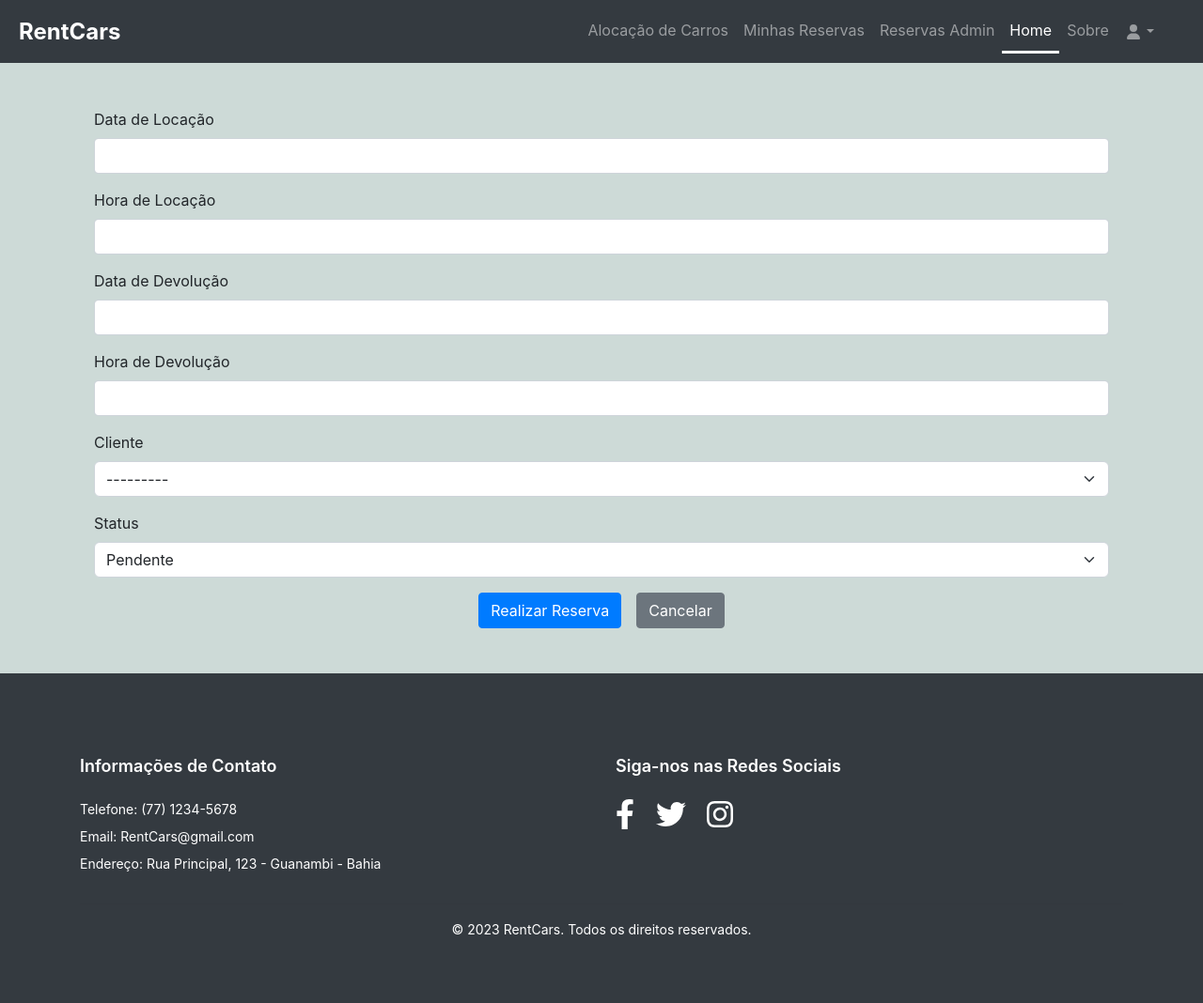
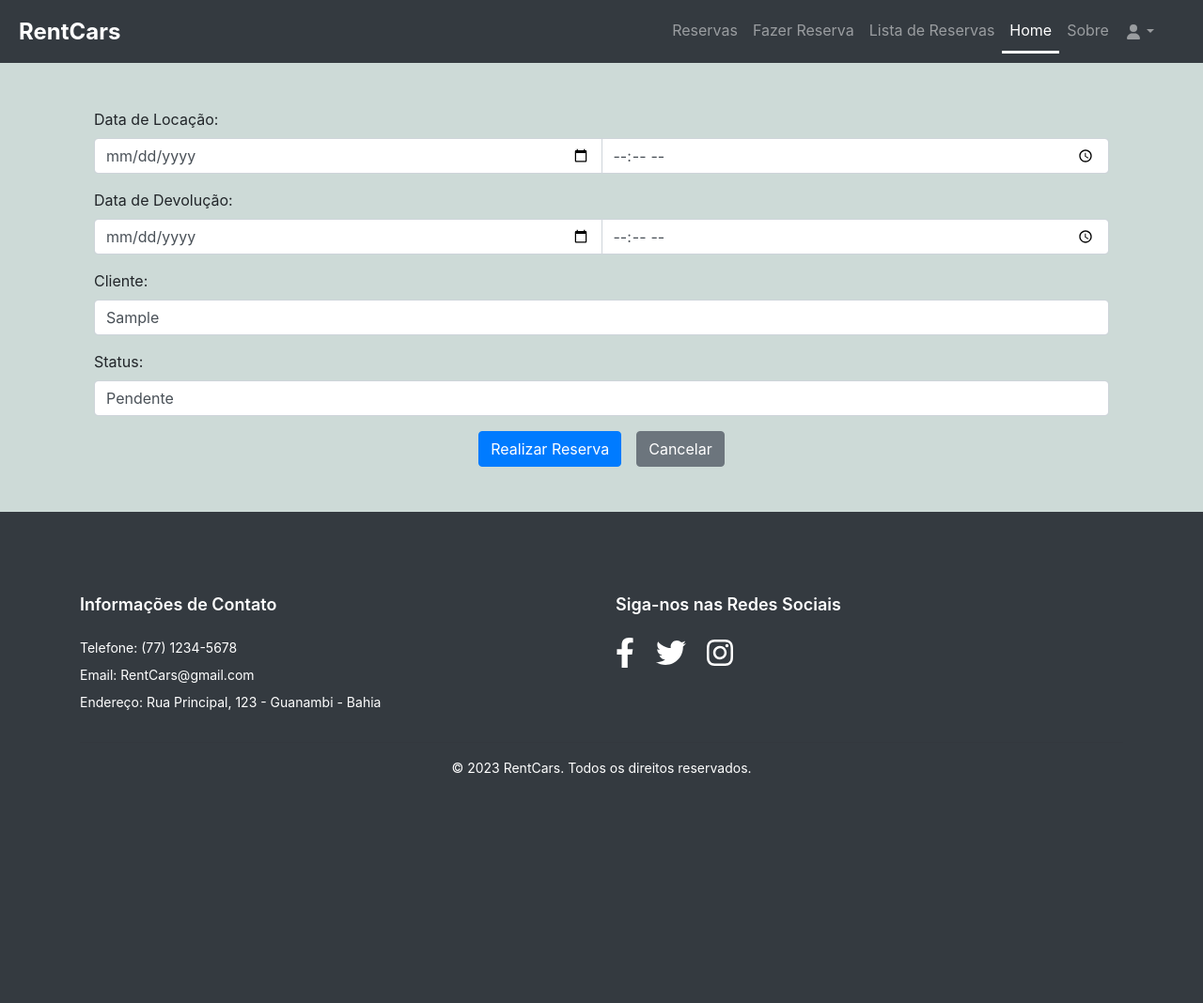
Before and after one commit to saviodev23/Projeto_Web1_Django, a Django app: page /alugar/veiculo/1 in a window 1280 px wide. Shown: the whole page at 94% size. After the commit the page ends 823 px from the top, so only its background shows below. Run offline with Django 4.2, Linux system fonts and the light colour scheme; a user stored in the database is signed in; tables that the repository leaves empty hold one stand-in row (values such as "Sample post"); some libraries are stand-ins or nearby versions.

Commit message:
Função de alugar carro finalizada

```diff
--- a/locacao/forms.py
+++ b/locacao/forms.py
@@ -28,11 +28,17 @@
         }
 
 class FormAdminLocacao(forms.ModelForm):
-    # data_locacao = forms.DateField(label='Data de Locação')
-    # data_devolucao = forms.DateField(label='Data de Devolução')
-    # hora_locacao = forms.TimeField(label='Hora de Locação')
-    # hora_devolucao = forms.TimeField(label='Hora de Devolução')
-    # cliente = forms.ModelChoiceField(queryset=User.objects.all())  # Usando ModelChoiceField
+    STATUS_LOCACAO = (
+        ('Pendente', 'Pendente'),
+        ('Retirado', 'Retirado'),
+        ('Cancelado', 'Cancelado'),
+        ('Devolvido','Devolvido'),
+    )
+    data_locacao = forms.DateField()
+    hora_locacao = forms.TimeField()
+    data_devolucao = forms.DateField()
+    hora_devolucao = forms.TimeField()
+    status = forms.ChoiceField(choices=STATUS_LOCACAO)
 
     class Meta:
         model = Locacao
--- a/locacao/views/views_admin.py
+++ b/locacao/views/views_admin.py
@@ -1,4 +1,5 @@
 from django.contrib import messages
+from django.contrib.auth.models import User
 from django.db.models import Q
 from django.shortcuts import render, redirect, get_object_or_404
 
@@ -115,12 +116,8 @@
                 data_devolucao = form.cleaned_data['data_devolucao']
                 hora_locacao = form.cleaned_data['hora_locacao']
                 hora_devolucao = form.cleaned_data['hora_devolucao']
-                cliente = form.cleaned_data['cliente'].id,
-
-                cliente_id = cliente
-                print(f'cliente',cliente_id)
-
-                status = form.cleaned_data['status'],
+                cliente = form.cleaned_data['cliente'].id
+                status = form.cleaned_data['status']
 
                 # aqui eu faço a contagem de dias atraves da data de locacao e devolucao
                 diferenca_dias = (data_devolucao - data_locacao)
@@ -131,9 +128,14 @@
                 # calculo da qtd de KM/dia
                 limite_km = (quantidade_dias * 100)
 
+                #para o carro ficar indisponivel quando o status ficar em Retirado
+                if status == 'Retirado':
+                    carro.disponivel = False
+                    carro.save()
+
                 reserva = Locacao.objects.create(
                     automovel=carro,
-                    cliente_id=cliente_id,
+                    cliente_id=cliente,
                     data_locacao=data_locacao,
                     data_devolucao=data_devolucao,
                     hora_locacao=hora_locacao,
@@ -146,11 +148,14 @@
                 )
                 reserva.save()
                 # deixando o automovel indisponivel para não possibilitar algum clienta fazer a reserva dele
-                return redirect('listar_reservas')
+                return redirect('listar_reservas_admin')
         else:
             form = FormAdminLocacao()
 
+        clientes = User.objects.all()
+
         context = {
-            'form': form
+            'form': form,
+            'clientes': clientes
         }
         return render(request, 'assets/locacao_admins/add_locacao.html', context)
--- a/templates/assets/index.html
+++ b/templates/assets/index.html
@@ -8,7 +8,7 @@
   <p class="lead">Descubra a melhor seleção de carros para atender às suas necessidades de locação.</p>
   <a class="btn btn-primary btn-lg" href="#carros-disponiveis" role="button">Ver Carros Disponíveis</a>
 </div>
-
+<div class="container py-5">
 <!-- Seção de informações -->
 <section class="container py-5">
   <div class="row">
@@ -147,6 +147,7 @@
   </div>
 </section>
 {% endif %}
+</div>
 
 <style>
   body {
--- a/templates/assets/locacao_admins/add_locacao.html
+++ b/templates/assets/locacao_admins/add_locacao.html
@@ -5,23 +5,40 @@
 
 <form method="post">
 	{% csrf_token %}
-	{% bootstrap_form form %}
-{#	<div class="form-group">#}
-{#        <label for="{{ form.data_locacao.id_for_label }}">Data de Locação:</label>#}
-{#        <div class="input-group">#}
-{#          <input type="date" name="{{ form.data_locacao.name }}" id="{{ form.data_locacao.id_for_label }}" class="form-control">#}
-{#          <input type="time" name="{{ form.hora_locacao.name }}" id="{{ form.hora_locacao.id_for_label }}" class="form-control">#}
-{#        </div>#}
-{#    </div>#}
-{##}
-{#	<div class="form-group">#}
-{#        <label for="{{ form.data_devolucao.id_for_label }}">Data de Devolução:</label>#}
-{#        <div class="input-group">#}
-{#          <input type="date" name="{{ form.data_devolucao.name }}" id="{{ form.data_devolucao.id_for_label }}" class="form-control">#}
-{#          <input type="time" name="{{ form.hora_devolucao.name }}" id="{{ form.hora_devolucao.id_for_label }}" class="form-control">#}
-{#        </div>#}
-{#	</div>#}
-{##}
+{#	{% bootstrap_form form %}#}
+	<div class="form-group">
+        <label for="{{ form.data_locacao.id_for_label }}">Data de Locação:</label>
+        <div class="input-group">
+          <input type="date" name="{{ form.data_locacao.name }}" id="{{ form.data_locacao.id_for_label }}" class="form-control">
+          <input type="time" name="{{ form.hora_locacao.name }}" id="{{ form.hora_locacao.id_for_label }}" class="form-control">
+        </div>
+    </div>
+
+	<div class="form-group">
+        <label for="{{ form.data_devolucao.id_for_label }}">Data de Devolução:</label>
+        <div class="input-group">
+          <input type="date" name="{{ form.data_devolucao.name }}" id="{{ form.data_devolucao.id_for_label }}" class="form-control">
+          <input type="time" name="{{ form.hora_devolucao.name }}" id="{{ form.hora_devolucao.id_for_label }}" class="form-control">
+        </div>
+	</div>
+
+	<div class="form-group">
+	    <label for="{{ form.cliente.id_for_label }}">Cliente:</label>
+	    <select name="{{ form.cliente.name }}" id="{{ form.cliente.id_for_label }}" class="form-control">
+	      {% for cliente in clientes %}
+	        <option value="{{ cliente.id }}">{{ cliente.first_name }}</option>
+	      {% endfor %}
+	    </select>
+    </div>
+	<div class="form-group">
+	    <label for="{{ form.status.id_for_label }}">Status:</label>
+	    <select name="{{ form.status.name }}" id="{{ form.status.id_for_label }}" class="form-control">
+	        {% for value, label in form.status.field.choices %}
+	            <option value="{{ value }}">{{ label }}</option>
+	        {% endfor %}
+	    </select>
+	</div>
+
 	<div class="d-flex justify-content-center">
         <button type="submit" class="btn btn-primary mr-3">Realizar Reserva</button>
         <a href="{% url 'home' %}" class="btn btn-secondary">Cancelar</a>
--- a/templates/assets/navbar.html
+++ b/templates/assets/navbar.html
@@ -10,13 +10,13 @@
     <ul class="navbar-nav ml-auto">
       {% if user.is_authenticated %}
 	  <li class="nav-item">
-        <a class="nav-link" href="{% url 'listar_carros_admin' %}">Alocação de Carros</a>
+        <a class="nav-link" href="{% url 'listar_reservas' %}">Reservas</a>
+      </li>
+	  <li class="nav-item">
+        <a class="nav-link" href="{% url 'listar_carros_admin' %}">Fazer Reserva</a>
       </li>
       <li class="nav-item">
-        <a class="nav-link" href="{% url 'listar_reservas' %}">Minhas Reservas</a>
-      </li>
-      <li class="nav-item">
-        <a class="nav-link" href="{% url 'listar_reservas_admin' %}">Reservas Admin</a>
+        <a class="nav-link" href="{% url 'listar_reservas_admin' %}">Lista de Reservas</a>
       </li>
       {% endif %}
       <li class="nav-item active">
```
